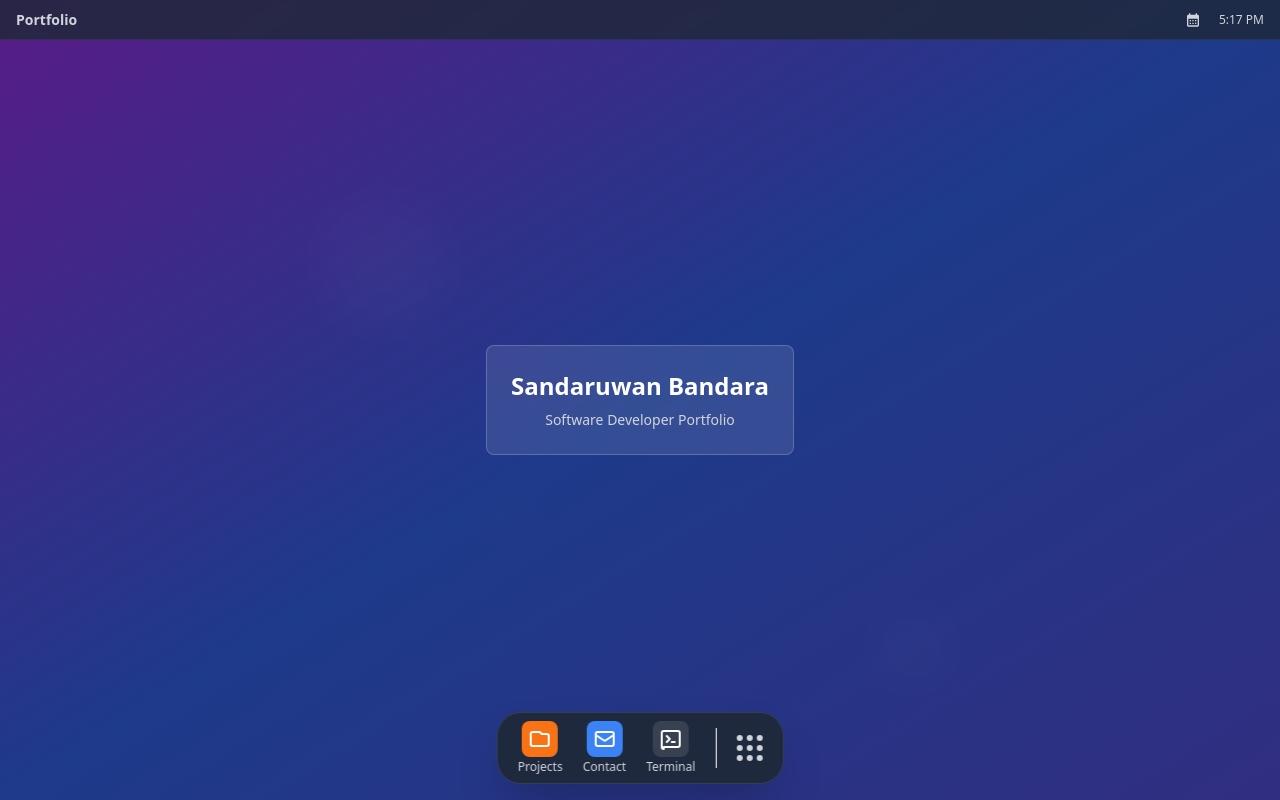
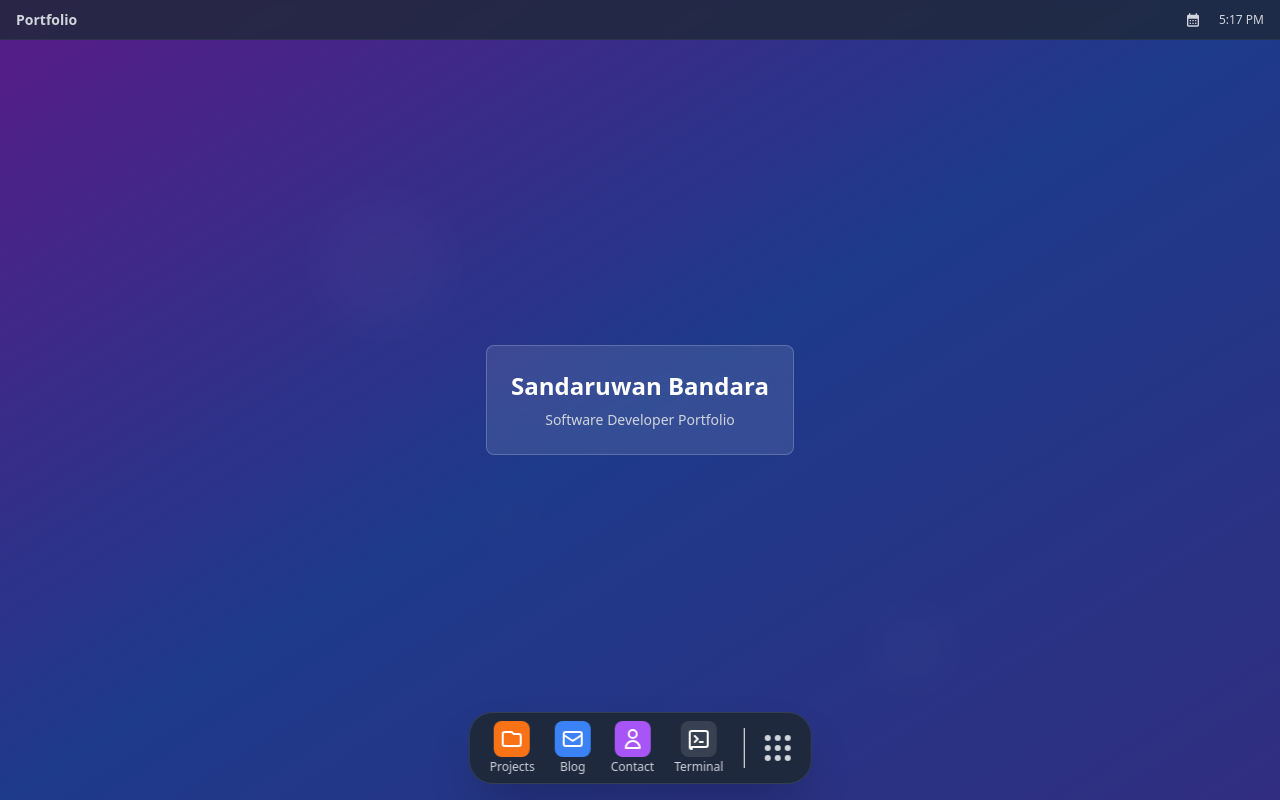
Before and after one commit to SandaruwanB/portfolio_2, a Next.js app: page / in a window 1280 px wide. Built offline with nearby package versions, Linux system fonts and the light colour scheme.

Commit message:
[ADD] blog page

```diff
--- a/app/components/WindowContainer.tsx
+++ b/app/components/WindowContainer.tsx
@@ -92,7 +92,9 @@ const WindowContainer: React.FC<WindowContainerProps> = ({
             setIsResizing(false);
             setIsDragging(false);
         }
+    }, [isOpen]);
 
+    useEffect(() => {
         const handleResize = () => {
             if (isOpen && !isFullscreen && !isResizing && !isDragging) {
                 setWindowDimensions(prev => ({
@@ -121,20 +123,20 @@ const WindowContainer: React.FC<WindowContainerProps> = ({
         const clientX = 'touches' in e ? e.touches[0].clientX : e.clientX;
         const clientY = 'touches' in e ? e.touches[0].clientY : e.clientY;
 
-        setDragOffset({
-            x: clientX - windowDimensions.x,
-            y: clientY - windowDimensions.y
-        });
+        const offsetX = clientX - windowDimensions.x;
+        const offsetY = clientY - windowDimensions.y;
+        const width = windowDimensions.width;
+        const height = windowDimensions.height;
 
         const handleMouseMove = (e: MouseEvent | TouchEvent) => {
             const currentX = 'touches' in e ? e.touches[0].clientX : e.clientX;
             const currentY = 'touches' in e ? e.touches[0].clientY : e.clientY;
 
-            let newX = currentX - dragOffset.x;
-            let newY = currentY - dragOffset.y;
+            let newX = currentX - offsetX;
+            let newY = currentY - offsetY;
 
-            const maxX = window.innerWidth - windowDimensions.width;
-            const maxY = window.innerHeight - windowDimensions.height;
+            const maxX = window.innerWidth - width;
+            const maxY = window.innerHeight - height;
 
             newX = Math.max(0, Math.min(newX, maxX));
             newY = Math.max(0, Math.min(newY, maxY));
--- a/app/page.tsx
+++ b/app/page.tsx
@@ -5,16 +5,21 @@ import Projects from "./pages/projects";
 import Header from "./components/Header";
 import BottomBar, { BottomBarMenuItem } from "./components/BottomBar";
 import Contact from "./pages/contact";
+import Blog from "./pages/blog";
 
 export default function Home() {
   const [isProjectOpen, setIsProjectOpen] = useState(false);
   const [isContactOpen, setIsContactOpen] = useState(false);
+  const [isBlogOpen, setIsBlogOpen] = useState(false);
 
   const handleOpenProjects = () => { setIsProjectOpen(true); };
   const handleCloseProjects = () => { setIsProjectOpen(false); };
 
   const handleOpenContact = () => { setIsContactOpen(true); }
   const handleCloseContact = () => { setIsContactOpen(false); }
+
+  const handleOpenBlog = () => { setIsBlogOpen(true); }
+  const handleCloseBlog = () => { setIsBlogOpen(false); }
 
   const menuItems: BottomBarMenuItem[] = [
     {
@@ -30,8 +35,8 @@ export default function Home() {
       onClick: handleOpenProjects,
     },
     {
-      id: 'contact',
-      label: 'Contact',
+      id: 'blog',
+      label: 'Blog',
       icon: (
         <svg className="w-6 h-6 text-white" fill="none" stroke="currentColor" viewBox="0 0 24 24">
           <path strokeLinecap="round" strokeLinejoin="round" strokeWidth={2} d="M3 8l7.89 5.26a2 2 0 002.22 0L21 8M5 19h14a2 2 0 002-2V7a2 2 0 00-2-2H5a2 2 0 00-2 2v10a2 2 0 002 2z" />
@@ -39,6 +44,18 @@ export default function Home() {
       ),
       bgColor: 'bg-blue-500',
       hoverColor: 'group-hover:bg-blue-400',
+      onClick: handleOpenBlog,
+    },
+    {
+      id: 'contact',
+      label: 'Contact',
+      icon: (
+        <svg className="w-6 h-6 text-white" fill="none" stroke="currentColor" viewBox="0 0 24 24">
+          <path strokeLinecap="round" strokeLinejoin="round" strokeWidth={2} d="M16 7a4 4 0 11-8 0 4 4 0 018 0zM12 14a7 7 0 00-7 7h14a7 7 0 00-7-7z" />
+        </svg>
+      ),
+      bgColor: 'bg-purple-500',
+      hoverColor: 'group-hover:bg-purple-400',
       onClick: handleOpenContact,
     },
     {
@@ -77,6 +94,9 @@ export default function Home() {
       {isContactOpen && (
         <Contact isOpen={isContactOpen} onClose={handleCloseContact} />
       )}
+      {isBlogOpen && (
+        <Blog isOpen={isBlogOpen} onClose={handleCloseBlog} />
+      )}
     </div>
   );
 }
--- /dev/null
+++ b/app/pages/blog.tsx
@@ -0,0 +1,26 @@
+import React from "react";
+import WindowContainer from "../components/WindowContainer";
+
+
+interface BlogProps {
+    isOpen: boolean;
+    onClose: () => void;
+}
+
+const Blog: React.FC<BlogProps> = ({isOpen, onClose}) => {
+    return (
+        <WindowContainer
+            isOpen={isOpen}
+            onClose={onClose}
+            title="Blog - Portfolio"
+            loadingText="Loading blog page..."
+        >
+            <div>
+
+            </div>
+        </WindowContainer>
+    )
+}
+
+
+export default Blog;
```
